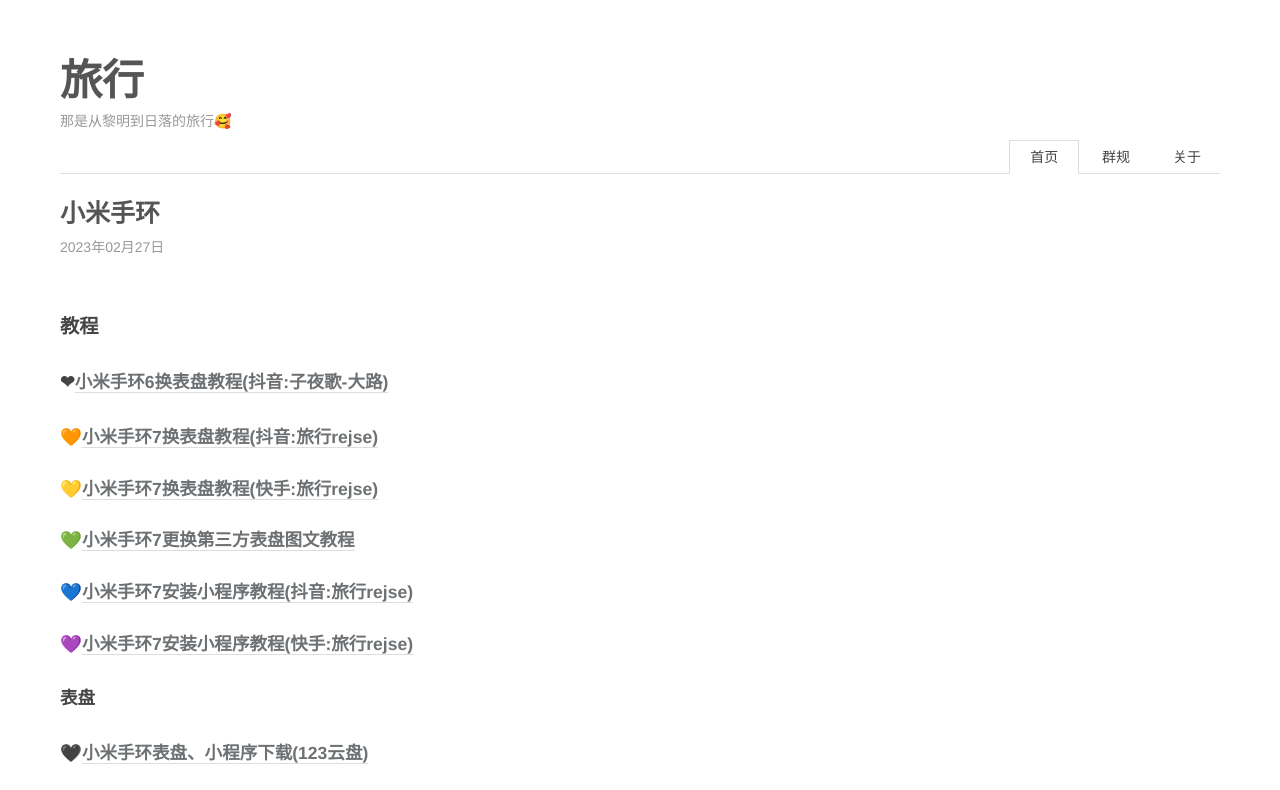
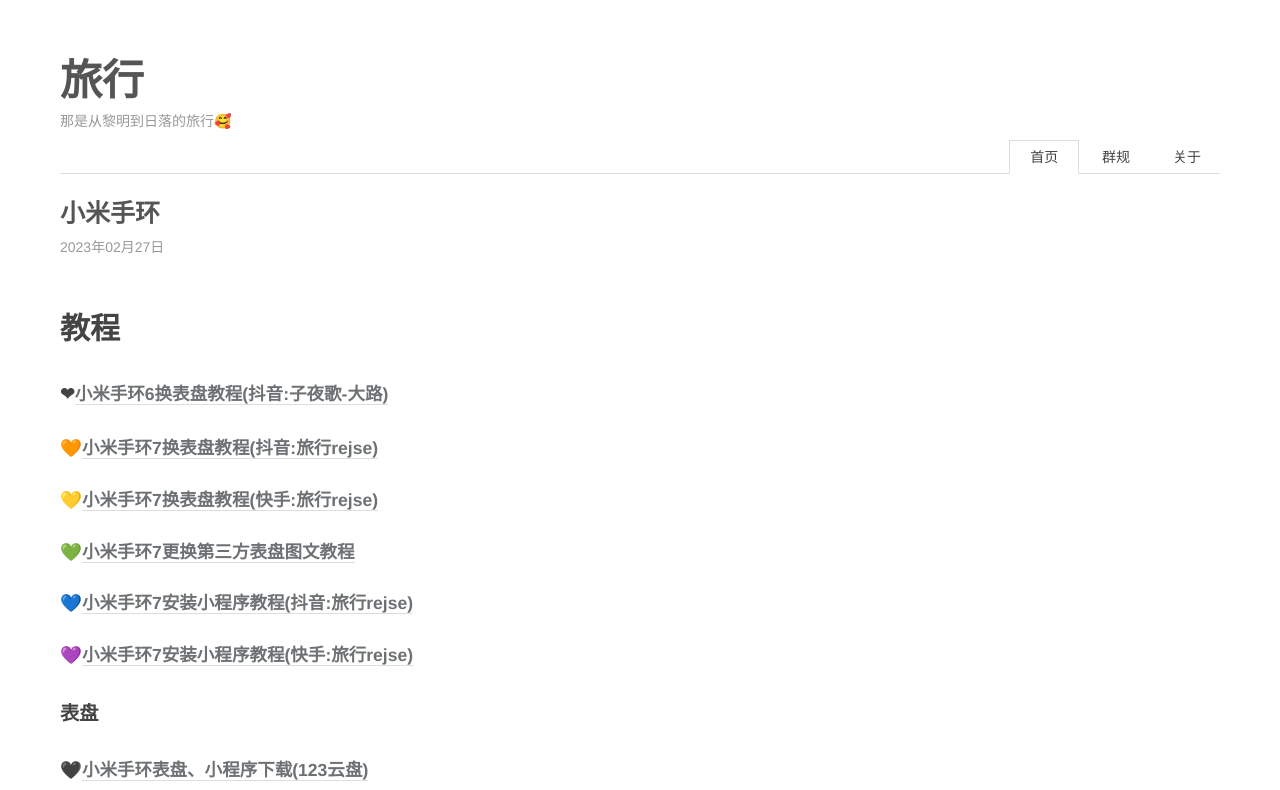
Before and after one commit to rejse/MiBand, a plain HTML site: page index.html in a window 1280 px wide. Shown: the top 790 px of the page. Drawn offline with Linux system fonts and the light colour scheme.

Commit message:
Update index.html

```diff
--- a/index.html
+++ b/index.html
@@ -47,15 +47,17 @@
 2023年02月27日
 </date>
 <div class="post-content">
-<h2>教程</h2>
+<h1>教程</h1>
 <p><h3>❤<a href="https://v.douyin.com/ByqYMnn/" target="_blank">小米手环6换表盘教程(抖音:子夜歌-大路)</a><h3></p>
 <p>🧡<a href="https://v.douyin.com/BbhrLrr/" target="_blank">小米手环7换表盘教程(抖音:旅行rejse)</a></p>
 <p>💛<a href="https://v.kuaishou.com/OuZifF/" target="_blank">小米手环7换表盘教程(快手:旅行rejse)</a></p>
 <p>💚<a href="https://rejse.github.io/MiBand/7" target="_blank">小米手环7更换第三方表盘图文教程</a></p>
 <p>💙<a href="https://v.douyin.com/SRkkQy1/" target="_blank">小米手环7安装小程序教程(抖音:旅行rejse)</a></p>
-<p>💜<a href="https://v.kuaishou.com/MI1YLT/" target="_blank">小米手环7安装小程序教程(快手:旅行rejse)</a></p>
-<p><h3>表盘</h3></p>
+<p>💜<a href="https://v.kuaishou.com/MI1YLT/" target="_blank">小米手环7安装小程序教程(快手:旅行rejse)</a></h3></p>
+
+<p><h2>表盘</h2></p>
 <p><h3>🖤<a href="https://www.123pan.com/s/o9U7Vv-nXMk3.html" target="_blank">小米手环表盘、小程序下载(123云盘)</a><h3></p>
+
 <p><h2>软件</h2></p>
 <p><h3>🤎<a href="https://www.123pan.com/s/o9U7Vv-2XMk3.html" target="_blank">小米手环换表盘软件(123云盘)</a></p>
 <p>🤍<a href="https://wwlc.lanzouy.com/b0egs8sfa/" target="_blank">小米手环换表盘软件-密码:01(蓝奏云)</a></p>
```
